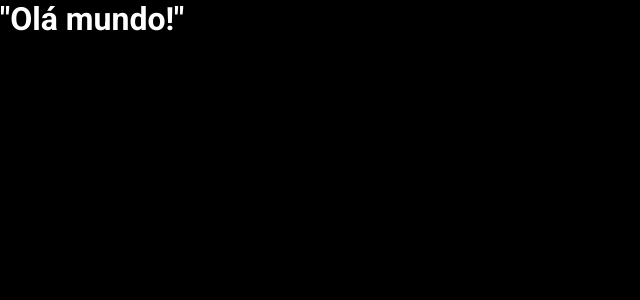
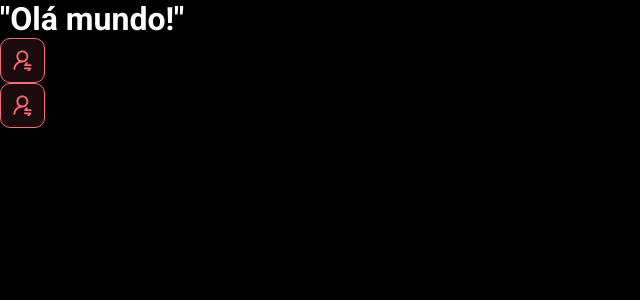
Before and after one commit to Codi-Haraguchi/dsmeta, a React (Vite) app in the folder frontend/: page / in a window 1280 px wide. Shown: the top 300 px of the page, without its empty margins (0-640 px from the left). Built offline with nearby package versions, Linux system fonts and the light colour scheme.

Commit message:
First component

```diff
--- a/frontend/src/App.tsx
+++ b/frontend/src/App.tsx
@@ -1,6 +1,12 @@
+import NotificationButton from "./assets/components/NotificationButton"
+
 function App() {
-  return(
-    <h1>"Olá mundo!"</h1>
+  return (
+    <>
+      <h1>"Olá mundo!"</h1>
+      <NotificationButton />
+      <NotificationButton />
+    </>
   )
 }
 
--- a/frontend/src/assets/components/NotificationButton/index.tsx
+++ b/frontend/src/assets/components/NotificationButton/index.tsx
@@ -5,7 +5,7 @@ import './styles.css';
 function NotificationButton() {
     return (
         < div className=" dsmeta-red-btn " >
-            < img src= {icon} " alt=" Notificar " />
+            < img src={icon} alt="Notificar" />
         </div >
     )
 }
--- a/frontend/src/assets/components/NotificationButton/styles.css
+++ b/frontend/src/assets/components/NotificationButton/styles.css
@@ -1,16 +1,15 @@
-. dsmeta-red-btn {
-    altura: 45px;
-    _ largura: 45px;
-    _ fundo: rgba (255, 107, 114, 0, 1);
-    borda: 1 px sólido # ff6b72;
-    raio da borda: 10 px;
-    exibição: flexível;
-    align-items: centro;
-    justificar-conteúdo: centro;
-    cursor: ponteiro;
+.dsmeta-red-btn {
+    height: 45px;
+    width: 45px;
+    background: rgba(255, 107, 114, 0.1);
+    border: 1px solid #ff6b72;
+    border-radius: 10px;
+    display: flex;
+    align-items: center;
+    justify-content: center;
+    cursor: pointer;
 }
 
-. dsmeta-red-btn img {
-    largura: 19px;
-    _
+.dsmeta-red-btn img {
+    width: 19px;
 }
```
